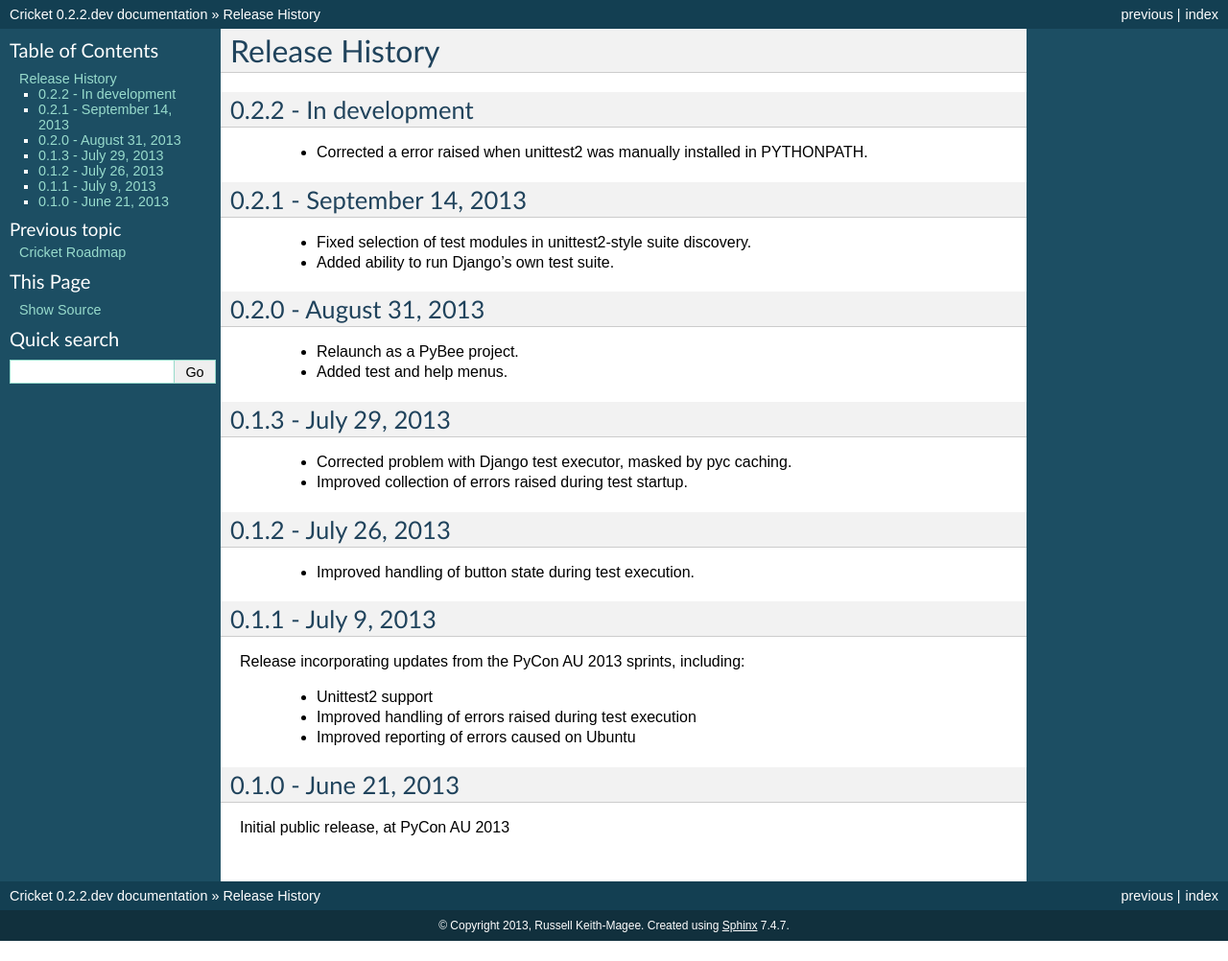
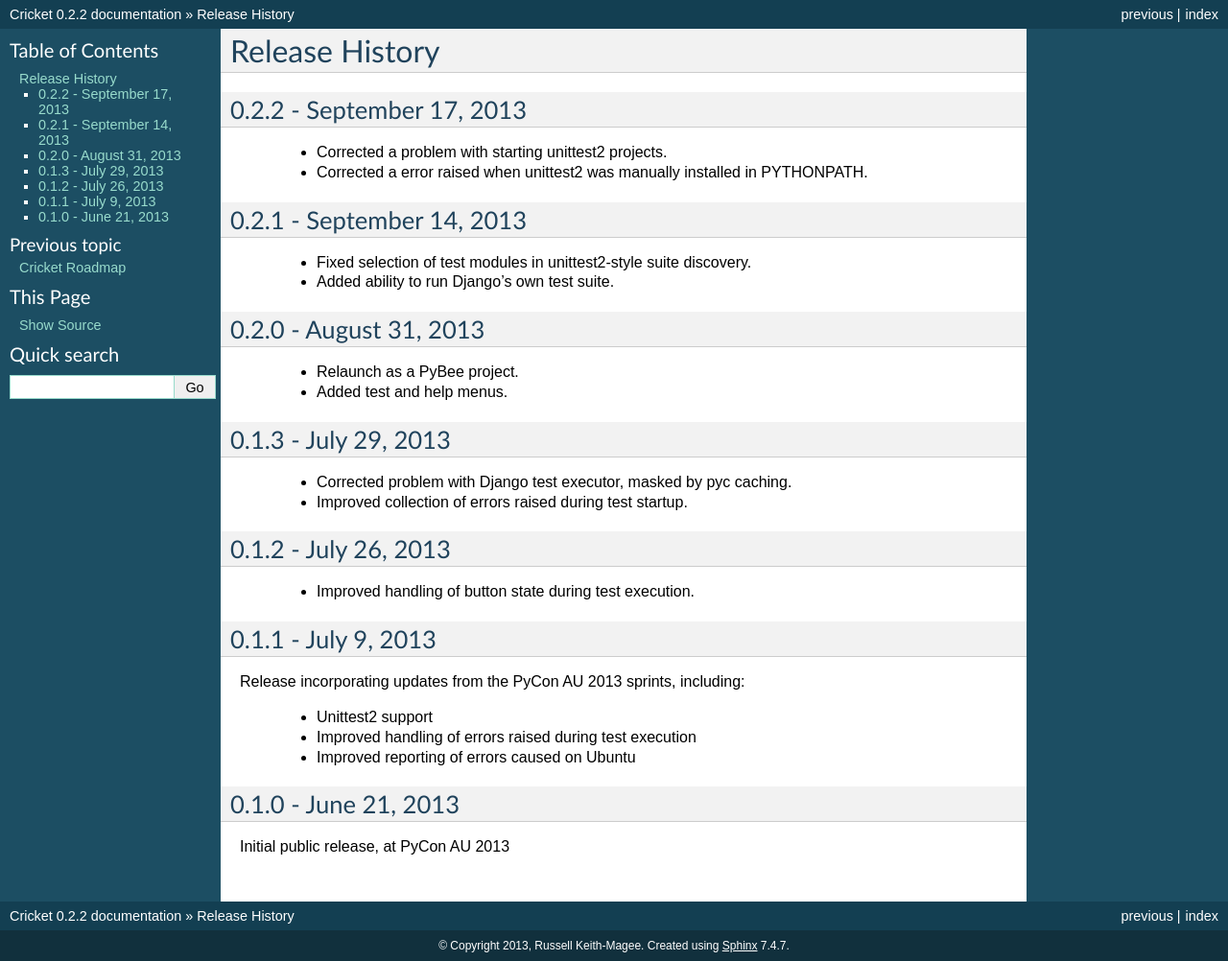
Before and after one commit to beeware/cricket, a Sphinx documentation site: the page built from docs/releases.rst, in a window 1280 px wide. Shown: the whole page at 96% size. Built offline with Sphinx 7.4.7, drawn with Linux system fonts in a browser that asks for light colours; before the commit the page ends 981 px from its top, so only the background shows below that.

Commit message:
Updated release notes and bumped version for 0.2.2 release.

```diff
--- a/cricket/__init__.py
+++ b/cricket/__init__.py
@@ -7,7 +7,7 @@
 # NUM_VERSION = (0, 1, 3, ('b', 1), 'dev')
 # NUM_VERSION = (0, 1, 3)
 
-NUM_VERSION = (0, 2, 2, 'dev')
+NUM_VERSION = (0, 2, 2)
 
 
 def get_git_changeset():
--- a/docs/releases.rst
+++ b/docs/releases.rst
@@ -1,8 +1,10 @@
 Release History
 ===============
 
-0.2.2 - In development
-----------------------
+0.2.2 - September 17, 2013
+--------------------------
+
+ * Corrected a problem with starting unittest2 projects.
 
  * Corrected a error raised when unittest2 was manually installed in
    PYTHONPATH.
```
